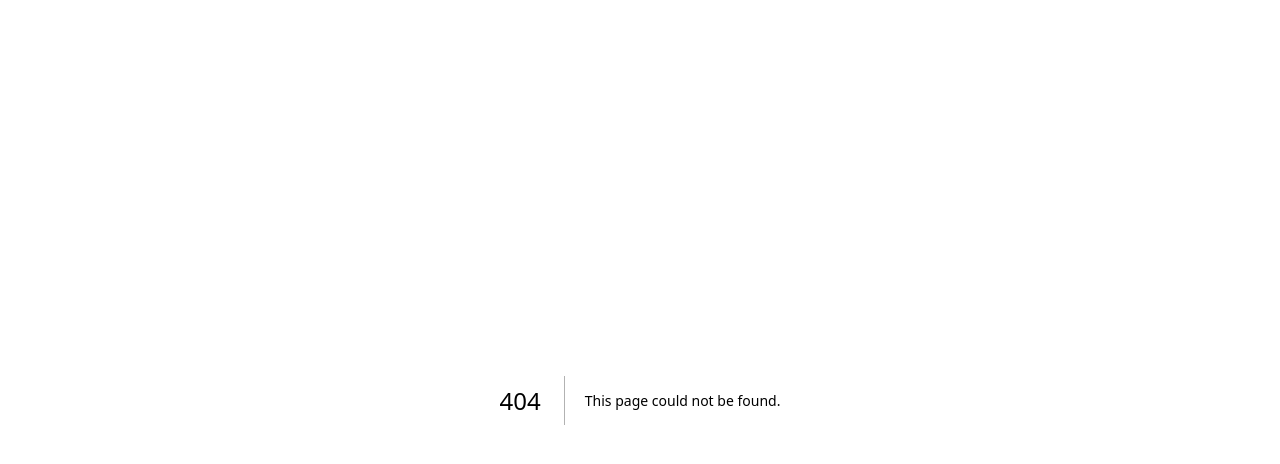
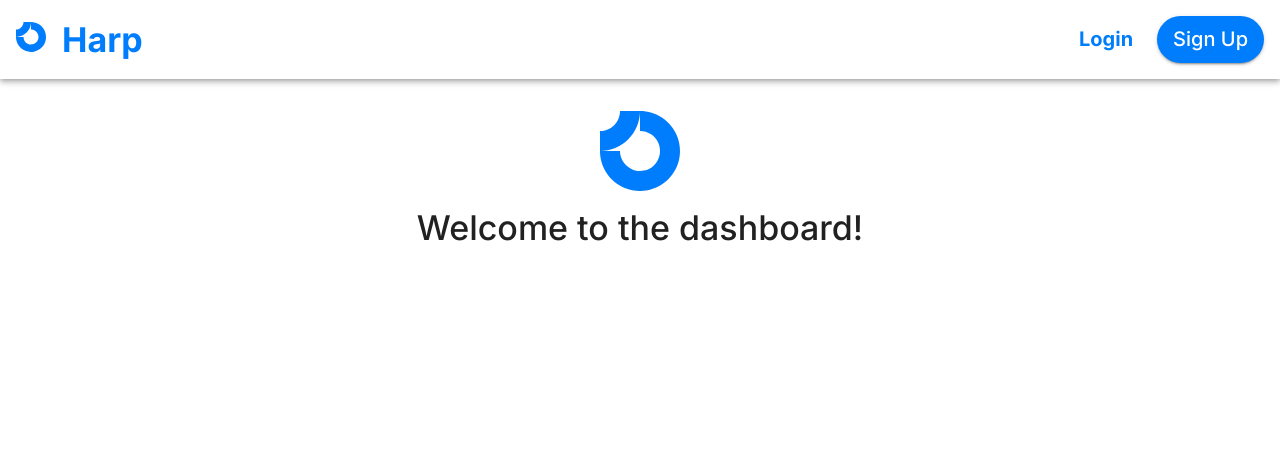
Before and after one commit to COSC-499-W2023/year-long-project-team-3, a Next.js app: page /dashboard in a window 1280 px wide. Before the commit this address had no page. Shown: the top 464 px of the page. Built offline with nearby package versions, Linux system fonts and the light colour scheme.

Commit message:
Created basic dashboard page

```diff
--- a/src/app/(auth)/signup/form.tsx
+++ b/src/app/(auth)/signup/form.tsx
@@ -40,6 +40,7 @@ export default function Form() {
         setIsPasswordValid(data.body.isPasswordValid)
         setIsPasswordVerified(data.body.isPasswordVerified)
         setIsEmailAvailable(data.body.isEmailAvailable)
+
         // If all the fields are valid then send user to next page
         if (
             data.body.isEmailValid &&
@@ -47,10 +48,10 @@ export default function Form() {
             data.body.isPasswordVerified &&
             data.body.isEmailAvailable
         ) {
-            // Change this to the login page once developed
-            router.push('/')
+            router.push('/login')
             router.refresh()
         }
+        // TODO: add toast?
     }
 
     return (
--- /dev/null
+++ b/src/app/dashboard/page.tsx
@@ -0,0 +1,29 @@
+import LandingPageAppBar from '@/components/LandingPage/LandingPageAppBar'
+import Box from '@mui/material/Box'
+import Logo from '@/components/Logo/logo'
+import Typography from '@mui/material/Typography'
+
+const page = () => {
+    return (
+        <>
+            <LandingPageAppBar></LandingPageAppBar>
+            <Box sx={{ marginTop: 4, display: 'flex', flexDirection: 'column', alignItems: 'center' }}>
+                <Logo fontSize={80} />
+            </Box>
+            <Box
+                sx={{
+                    marginTop: 2,
+                    display: 'flex',
+                    flexDirection: 'column',
+                    alignItems: 'center',
+                }}
+            >
+                <Typography variant='h4' sx={{ fontWeight: 'medium' }}>
+                    Welcome to the dashboard!
+                </Typography>
+            </Box>
+        </>
+    )
+}
+
+export default page
--- a/src/components/LoginForm/form.tsx
+++ b/src/components/LoginForm/form.tsx
@@ -41,7 +41,7 @@ export default function LoginForm() {
             })
         } else {
             router.refresh()
-            router.push('/')
+            router.push('/dashboard')
         }
     }
 
```
